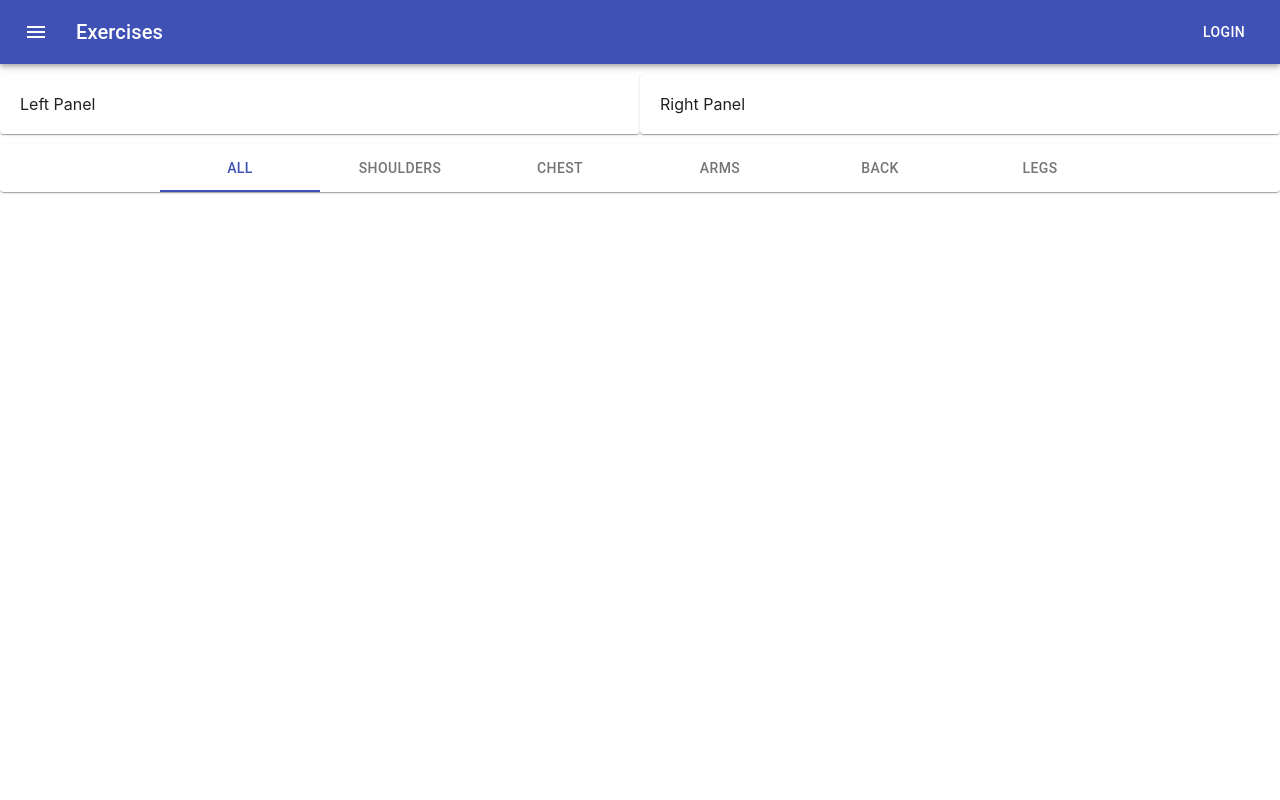
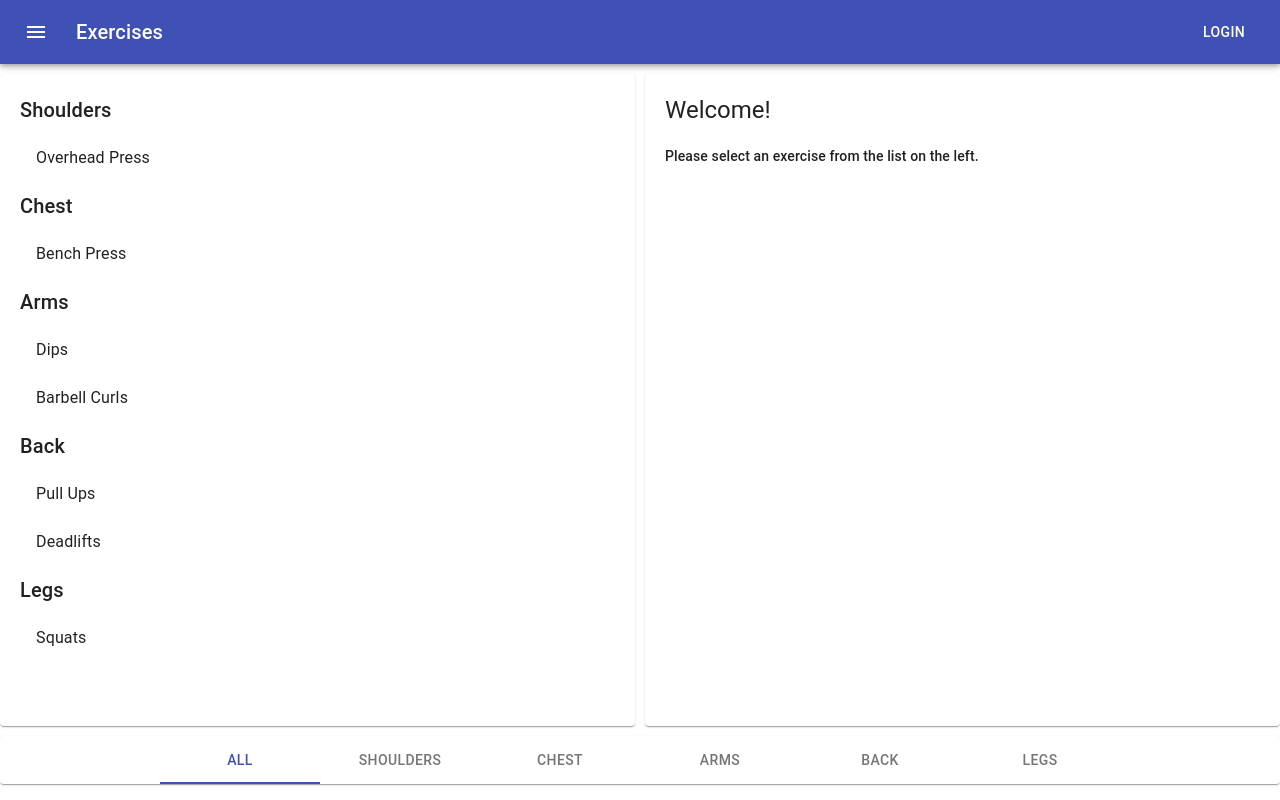
Before and after one commit to RichProsper/MaterialUI, a React (Create React App) app: page / in a window 1280 px wide. Built offline with nearby package versions, Linux system fonts and the light colour scheme.

Commit message:
[WIP] MainContent

```diff
--- a/src/App.js
+++ b/src/App.js
@@ -7,17 +7,14 @@ import { muscles, exercises } from './store'
 class App extends Component {
     constructor(props) {
         super(props)
-
-        this.state = {
-            exercises
-        }
+        this.state = { exercises }
     }
 
     render() {
         return (
             <Fragment>
                 <Header />
-                <MainContent />
+                <MainContent muscles={muscles} exercises={exercises} />
                 <Footer muscles={muscles} />
             </Fragment>
         )
--- a/src/components/layouts/MainContent.js
+++ b/src/components/layouts/MainContent.js
@@ -1,28 +1,60 @@
-import React, { Component } from 'react'
-import { Grid, Paper } from '@material-ui/core'
-import LeftPanel from './content/LeftPanel'
-import RightPanel from './content/RightPanel'
+import React, { Component, Fragment } from 'react'
+import { makeStyles } from '@material-ui/core/styles'
+import { Grid, Paper, Typography, List, ListItem, ListItemText } from '@material-ui/core'
 
 class MainContent extends Component {
     styles = {
-        paper: {
+        paperLeft: {
             padding: '20px',
             marginTop: '10px',
-            marginBottom: '10px'
+            marginBottom: '10px',
+            height: `${window.innerHeight - 188}px`,
+            overflow: 'auto',
+            marginRight: '5px'
+        },
+        paperRight: {
+            padding: '20px',
+            marginTop: '10px',
+            marginBottom: '10px',
+            height: `${window.innerHeight - 188}px`,
+            overflow: 'auto',
+            marginLeft: '5px'
         }
     }
 
     render() {
+        const { muscles, exercises } = this.props
+
         return (
             <Grid container>
                 <Grid item sm>
-                    <Paper style={this.styles.paper}>
-                        <LeftPanel />
+                    <Paper style={this.styles.paperLeft}>
+                        {muscles.map(muscle =>
+                            <Fragment>
+                                <Typography variant='h6' style={{textTransform:'capitalize'}}>
+                                    {muscle}
+                                </Typography>
+                                <List component="ul">
+                                    {exercises.filter(exercise => exercise.muscles == muscle)
+                                        .map(({ title }) =>
+                                            <ListItem button>
+                                                <ListItemText primary={title} />
+                                            </ListItem>
+                                        )
+                                    }
+                                </List>
+                            </Fragment>
+                        )}
                     </Paper>
                 </Grid>
                 <Grid item sm>
-                    <Paper style={this.styles.paper}>
-                        <RightPanel />
+                    <Paper style={this.styles.paperRight}>
+                        <Typography variant='h5'>
+                            Welcome!
+                        </Typography>
+                        <Typography variant='subtitle2' style={{marginTop:'20px'}}>
+                            Please select an exercise from the list on the left.
+                        </Typography>
                     </Paper>
                 </Grid>
             </Grid>
--- a/src/components/layouts/content/LeftPanel.js
+++ /dev/null
@@ -1,11 +0,0 @@
-import React, { Fragment } from 'react'
-
-function LeftPanel() {
-    return (
-        <Fragment>
-            Left Panel
-        </Fragment>
-    )
-}
-
-export default LeftPanel
--- a/src/components/layouts/content/RightPanel.js
+++ /dev/null
@@ -1,11 +0,0 @@
-import React, { Fragment } from 'react'
-
-function RightPanel() {
-    return (
-        <Fragment>
-            Right Panel
-        </Fragment>
-    )
-}
-
-export default RightPanel
```
